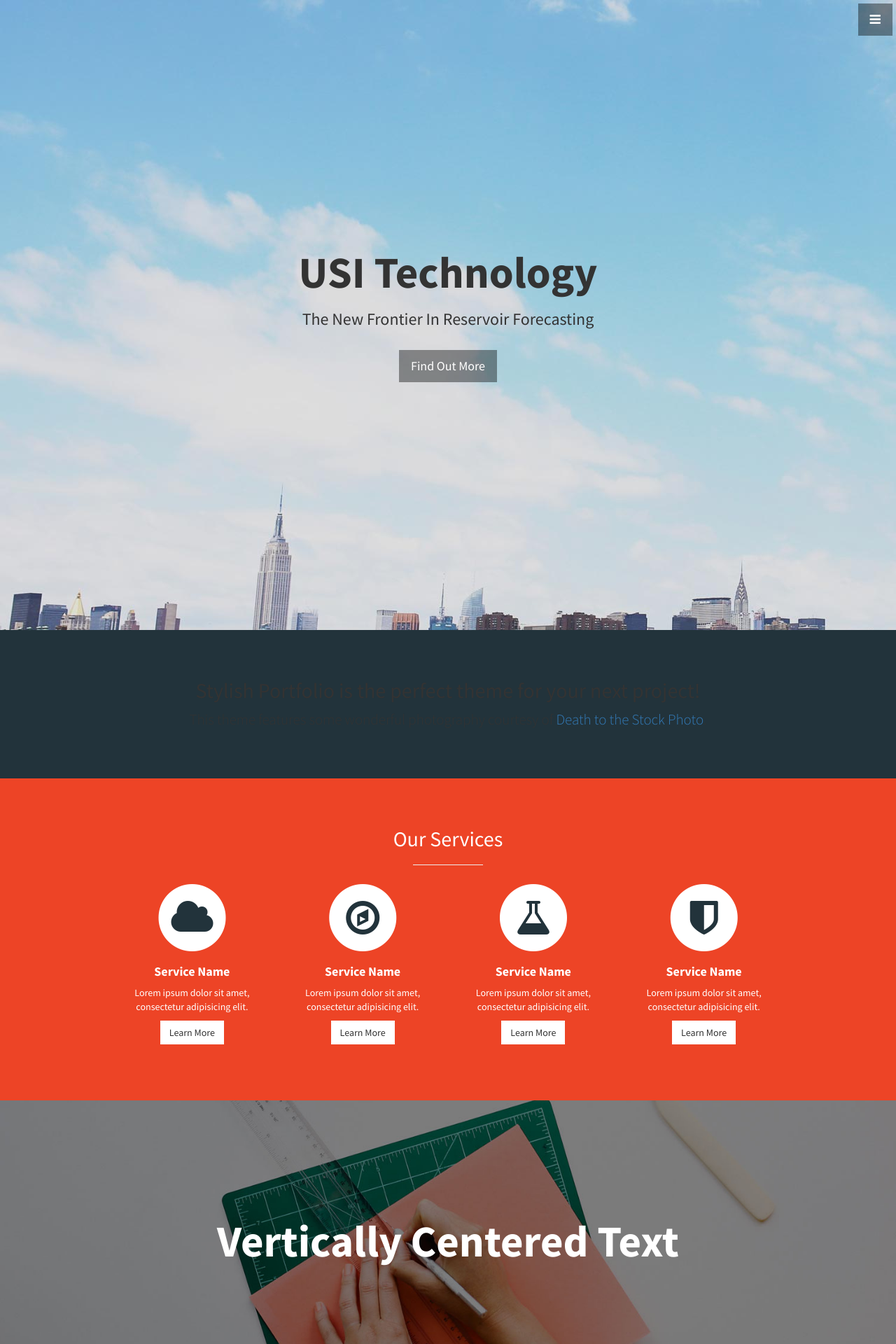
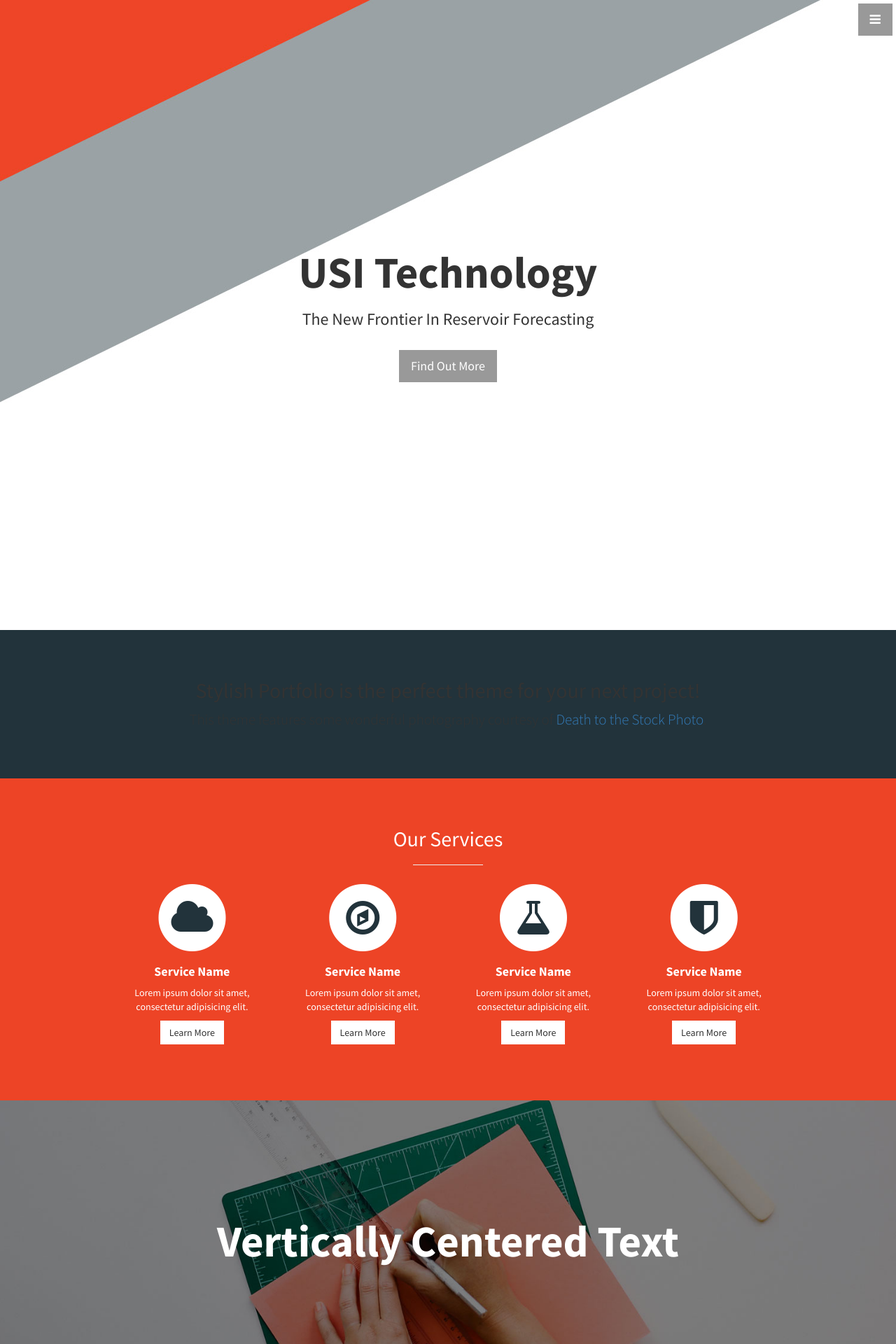
Before and after one commit to volny/stylish-portfolio-jekyll, a Jekyll site: the page built from index.html, in a window 1280 px wide. Shown: the top 1920 px of the page at 70% size. Built offline with Jekyll 4.4.1, drawn with Linux system fonts in a browser that asks for light colours.

Commit message:
Update stylish-portfolio.css

```diff
--- a/css/stylish-portfolio.css
+++ b/css/stylish-portfolio.css
@@ -167,7 +167,7 @@ hr.small {
     position: relative;
     width: 100%;
     height: 100%;
-    background: url(../img/bg.jpg)  !important;
+    background: url(../img/stripes1.jpg)  !important;
     -webkit-background-size: cover;
     -moz-background-size: cover;
     background-size: cover;
```
